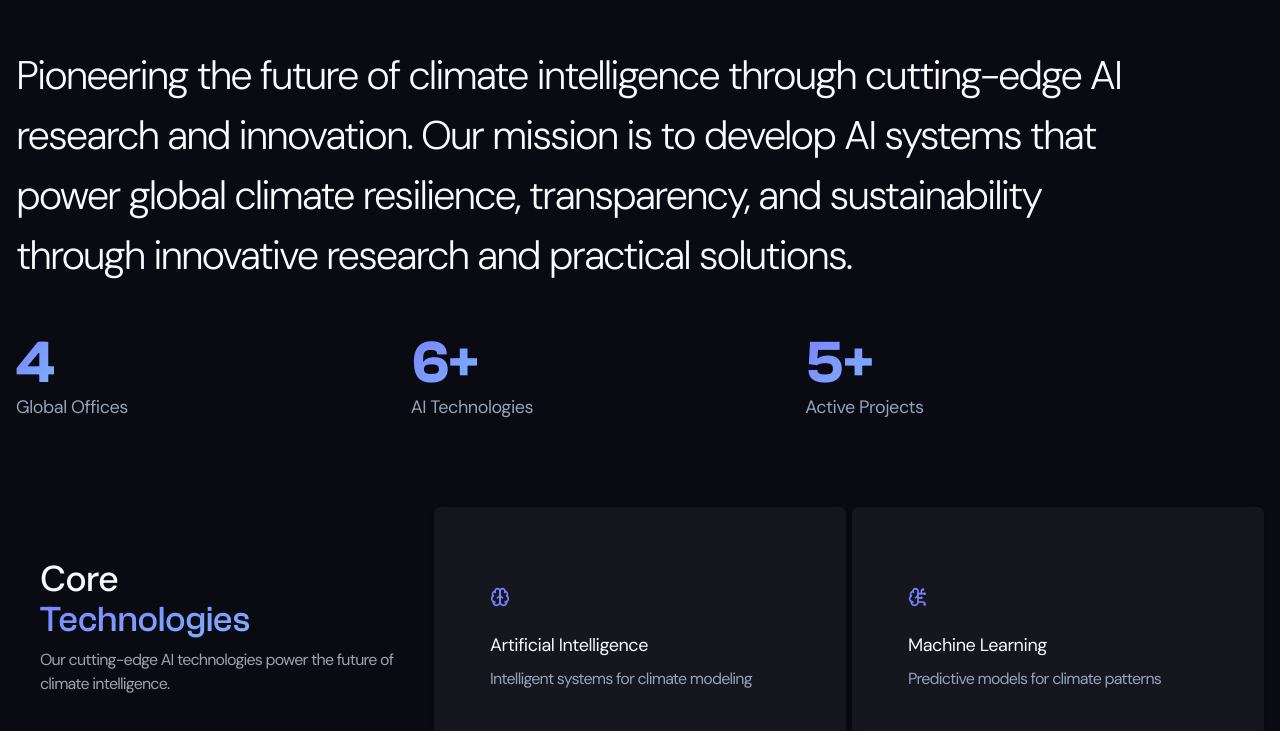
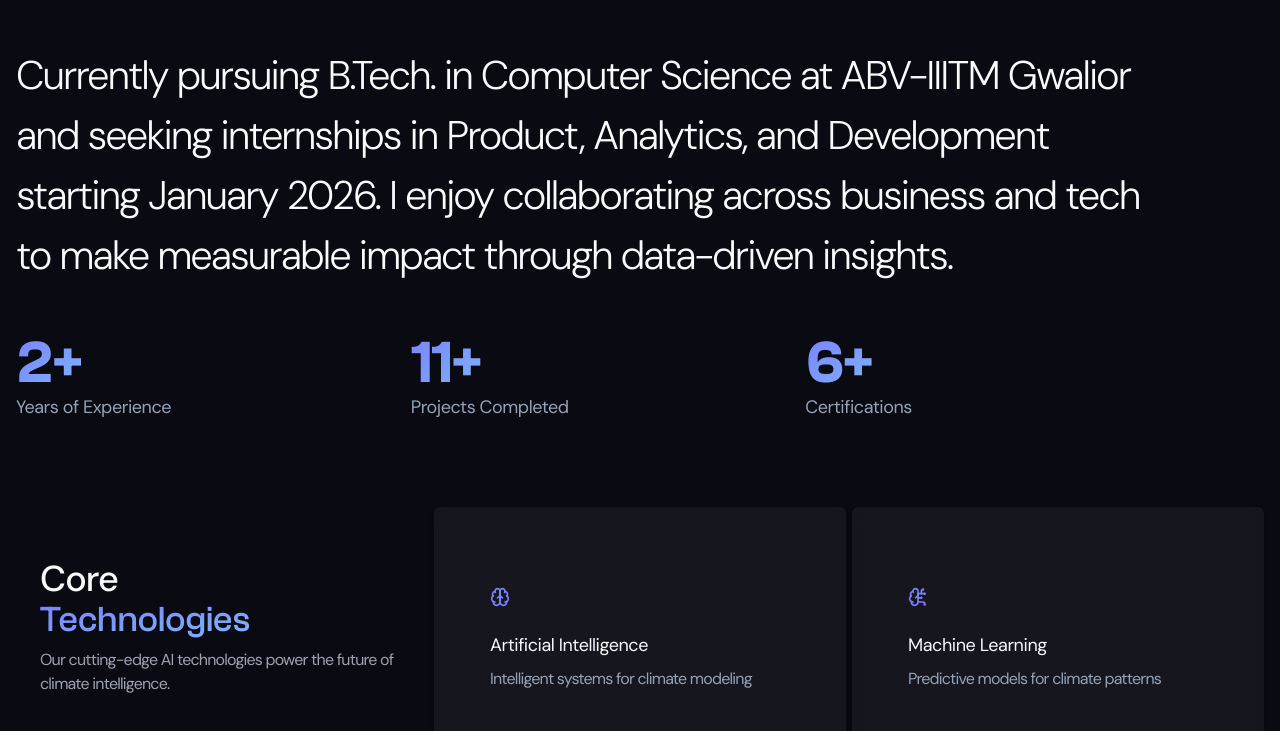
Before and after one commit to kavinarasan-005/official-portfolio, a Next.js app: page / in a window 1280 px wide. Shown: the part 1195-1926 px from the top of the page. Built offline with nearby package versions, Linux system fonts and the light colour scheme.

Commit message:
Update about section with personal stats and bio

```diff
--- a/src/pages/index.tsx
+++ b/src/pages/index.tsx
@@ -65,9 +65,9 @@
 import { motion } from "framer-motion";
 
 const aboutStats = [
-  { label: "Global Offices", value: "4" },
-  { label: "AI Technologies", value: "6+" },
-  { label: "Active Projects", value: "5+" },
+  { label: "Years of Experience", value: "2+" },
+  { label: "Projects Completed", value: "11+" },
+  { label: "Certifications", value: "6+" },
 ];
 
 const coreTechnologies = [
@@ -520,7 +520,7 @@
             className="my-14 flex max-w-6xl flex-col justify-start space-y-10"
           >
             <h2 className="py-16 pb-2 text-3xl font-light leading-normal tracking-tighter text-foreground xl:text-[40px]">
-              Pioneering the future of climate intelligence through cutting-edge AI research and innovation. Our mission is to develop AI systems that power global climate resilience, transparency, and sustainability through innovative research and practical solutions.
+              Currently pursuing B.Tech. in Computer Science at ABV-IIITM Gwalior and seeking internships in Product, Analytics, and Development starting January 2026. I enjoy collaborating across business and tech to make measurable impact through data-driven insights.
             </h2>
             <div className="grid grid-cols-2 gap-8 xl:grid-cols-3">
               {aboutStats.map((stat) => (
```
